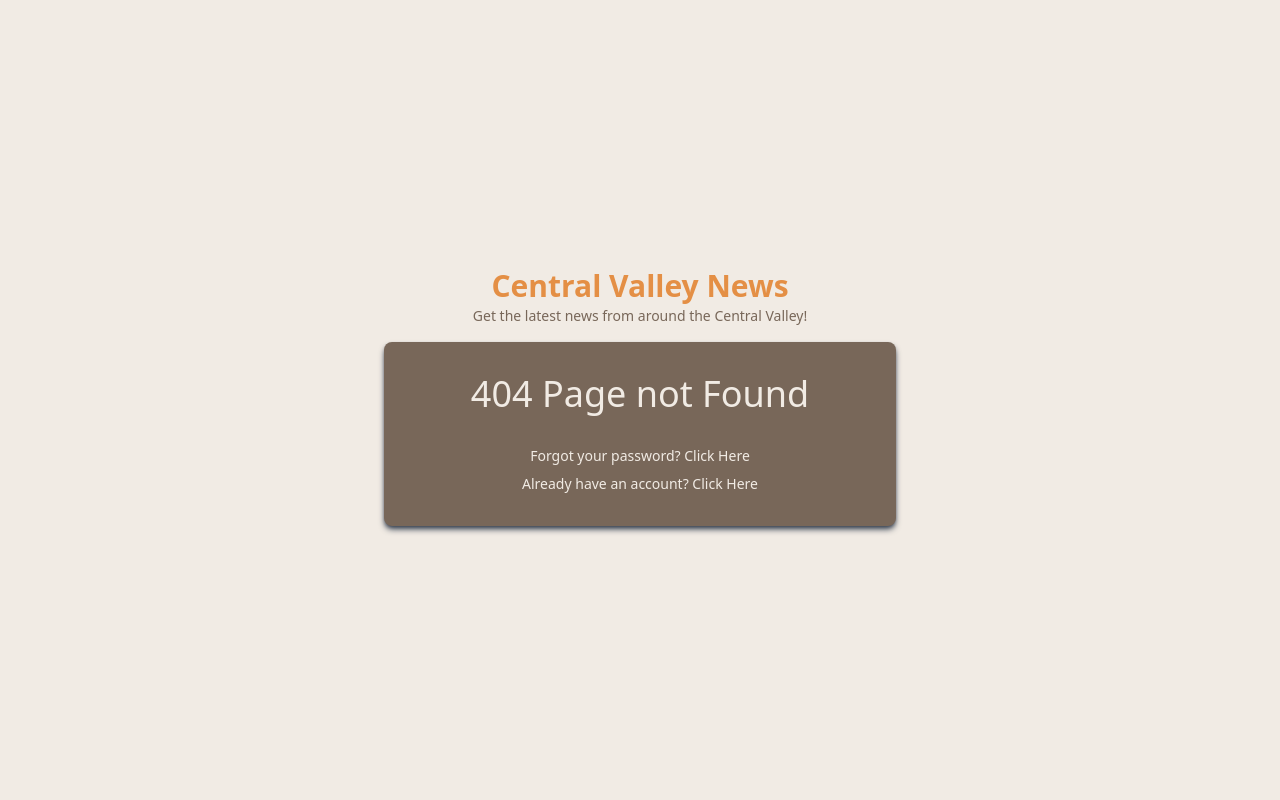
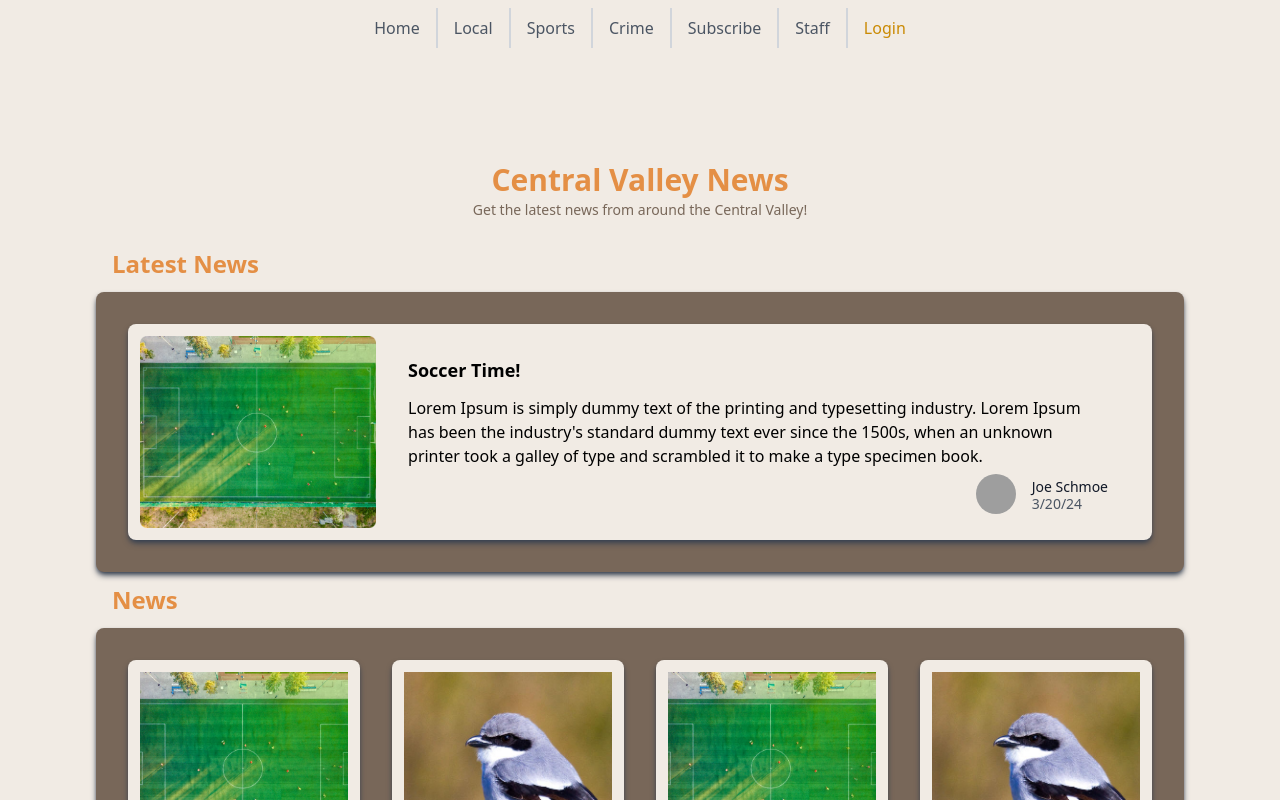
Before and after one commit to Algorithm-Allies/valleyNews, a React (Vite) app in the folder client/: page /auth/news in a window 1280 px wide. Before the commit this address had no page. Shown: the top 800 px of the page. Built offline with nearby package versions, Linux system fonts and the light colour scheme; grey boxes are pictures that could not be loaded.

Commit message:
added sports page

```diff
--- a/client/src/main.jsx
+++ b/client/src/main.jsx
@@ -18,6 +18,16 @@ import NewPassword, {
 } from "./pages/NewPassword.jsx";
 
 import NewsPage from "./pages/NewsPage.jsx";
+const pageHeaders =[
+  {
+    spotlight:"Latest News",
+    main:"News"
+  },
+  {
+    spotlight:"Latest in Sports",
+    main:"Sports"
+  }
+]
 const router = createBrowserRouter([
   {
     path: "/auth",
@@ -53,9 +63,15 @@ const router = createBrowserRouter([
         element: <ResetPassword />,
         errorElement: <ResetPassword />,
         action: ResetPasswordAction,
-      },{
-        path: "/auth/home",
-        element: <NewsPage/>
+      },
+
+      {
+        path: "/auth/news",
+        element: NewsPage(pageHeaders[0])
+      },
+      {
+        path: "/auth/sports",
+        element: NewsPage(pageHeaders[1])
       }
     ],
   },
--- a/client/src/pages/NewsPage.jsx
+++ b/client/src/pages/NewsPage.jsx
@@ -4,16 +4,17 @@ import testImage from '../assets/test-image.png';
 import birdImage from '../assets/bird.jpg'
 import userImage from '../assets/user.svg';
 //page for different news categories based on selected category i.e local, sports, crime, government, education, etc
-function NewsPage() {
+function NewsPage(pageHeaders) {
   return (
     <div className="flex justify-center flex-col items-center">
-      <div className="text-2xl leading-6 font-bold text-custom-orange self-start m-4 items-stretch">Spotlight</div>
-       {LatestArticle(latestArticle)}
-      <div className="text-2xl leading-6 font-bold text-custom-orange self-start m-4 items-stretch">News Page</div>
-        {ArticleThumbnail(articles)}
-    </div>
+        <div className="text-2xl leading-6 font-bold text-custom-orange self-start m-4 items-stretch">{pageHeaders.spotlight}</div>
+          {LatestArticle(latestArticle)}
+        <div className="text-2xl leading-6 font-bold text-custom-orange self-start m-4 items-stretch">{pageHeaders.main}</div>
+          {ArticleThumbnail(articles)}
+      </div>
   );
 }
+
 const latestArticle=[{
   articleImg:testImage,
   articleTitle:"Soccer Time!",
```
